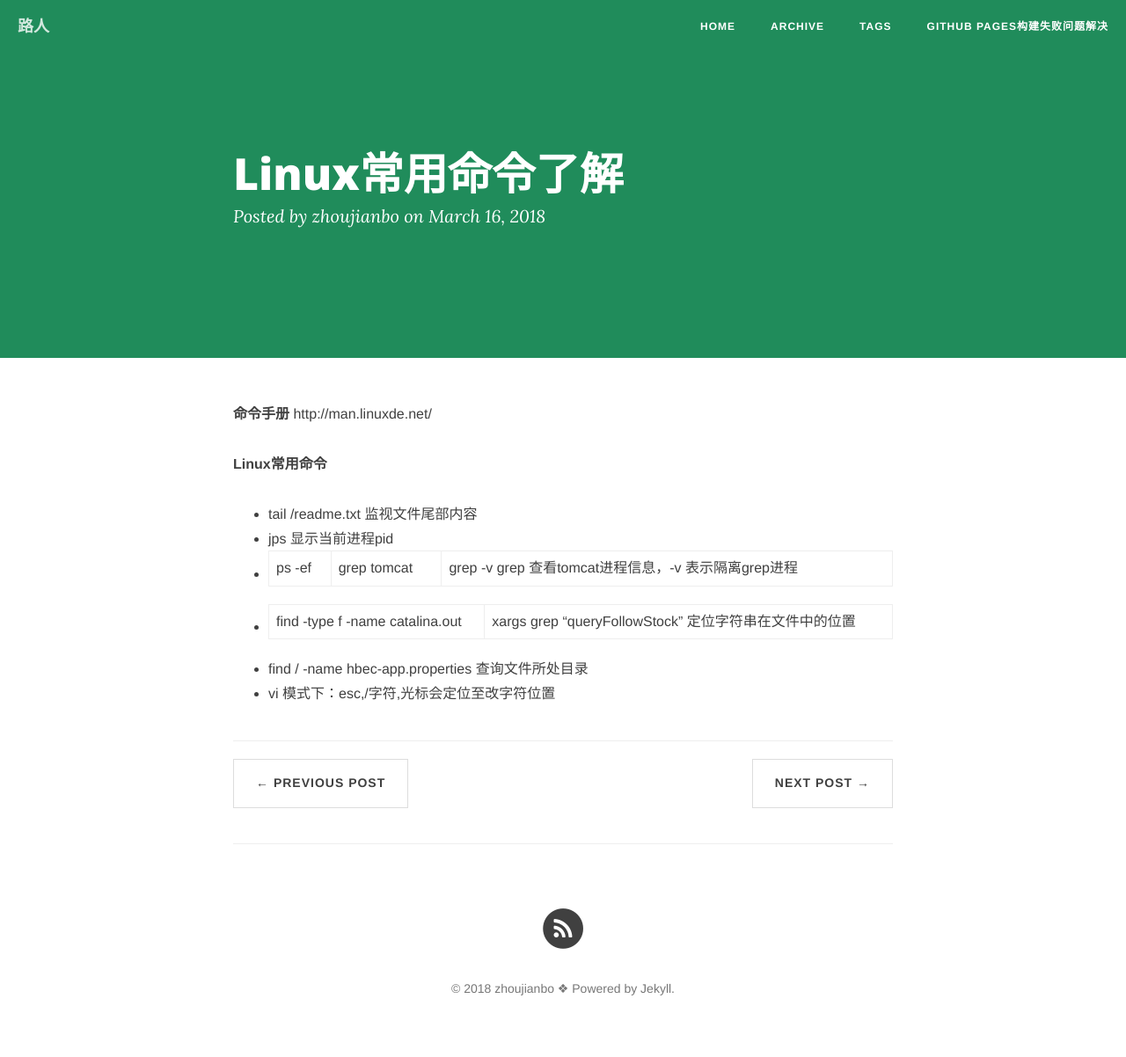
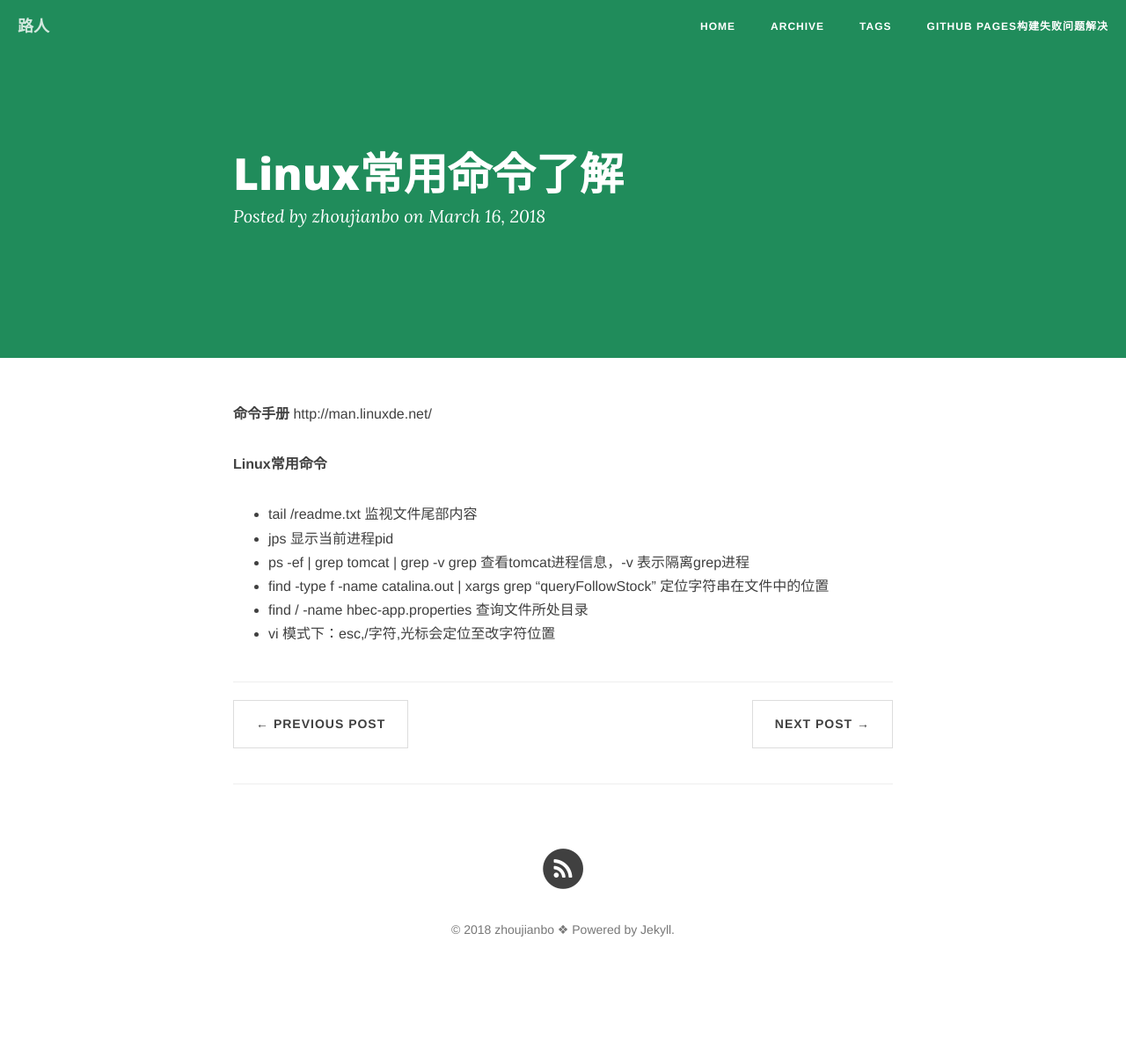
Before and after one commit to ZhouJianBoPro/ZhouJianBoPro.github.io, a Jekyll site: the page built from _posts/2018-03-16-linux.md, in a window 1280 px wide. Shown: the whole page at 88% size. Built offline with Jekyll 4.4.1, drawn with Linux system fonts in a browser that asks for light colours; nearby versions of some CDN libraries; comment, search, counter and statistics services are not loaded; after the commit the page ends 1134 px from its top, so only the background shows below that; part of the change alters nothing that is shown.

Commit message:
defalut commit；

```diff
--- a/_posts/2018-03-16-linux.md
+++ b/_posts/2018-03-16-linux.md
@@ -13,7 +13,7 @@ http://man.linuxde.net/
 **Linux常用命令**
 - tail /readme.txt  监视文件尾部内容
 - jps   显示当前进程pid
-- ps -ef|grep tomcat|grep -v grep   查看tomcat进程信息，-v 表示隔离grep进程
-- find -type f -name catalina.out |xargs grep "queryFollowStock"    定位字符串在文件中的位置
+- ps -ef &#124; grep tomcat &#124; grep -v grep   查看tomcat进程信息，-v 表示隔离grep进程
+- find -type f -name catalina.out &#124; xargs grep "queryFollowStock"    定位字符串在文件中的位置
 - find / -name hbec-app.properties  查询文件所处目录
 - vi 模式下：esc,/字符,光标会定位至改字符位置
```
